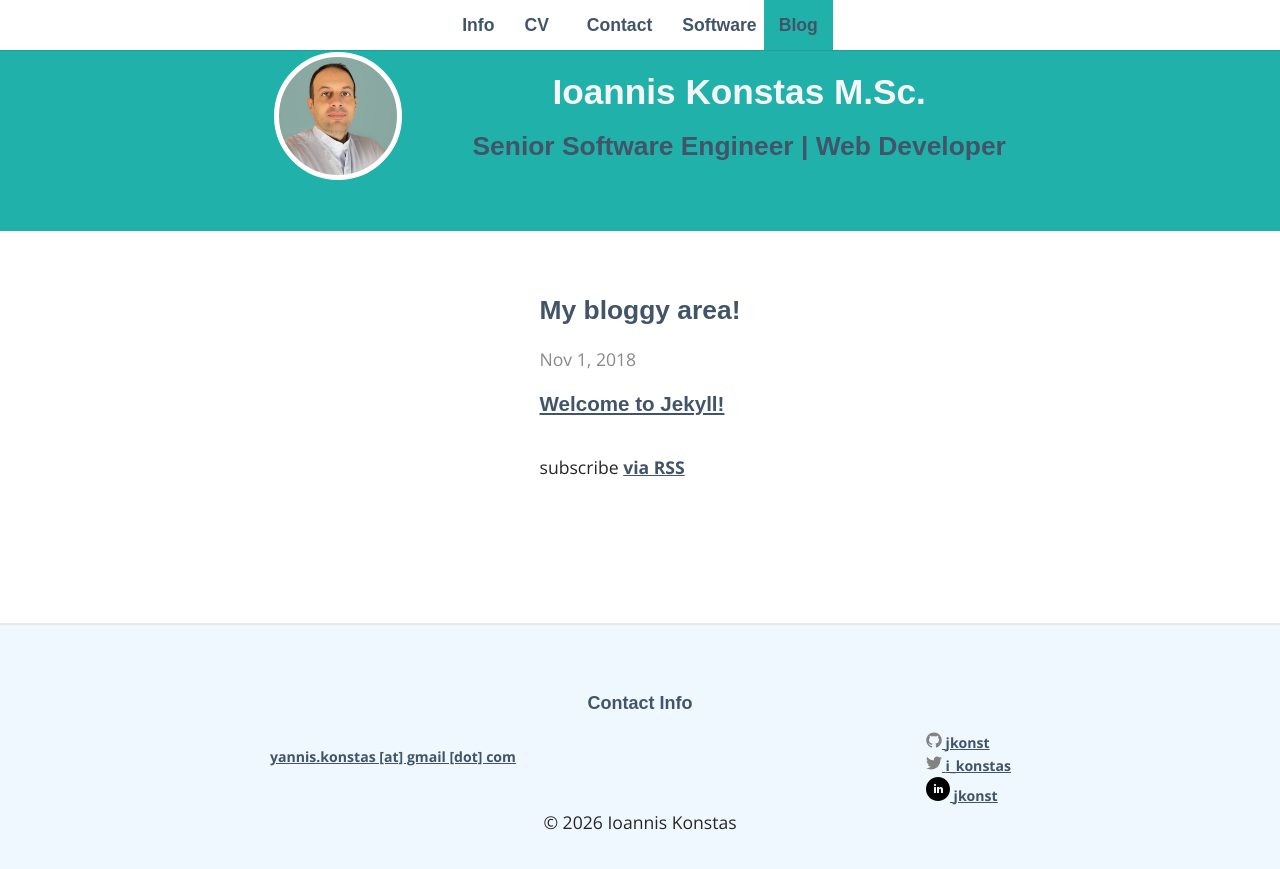
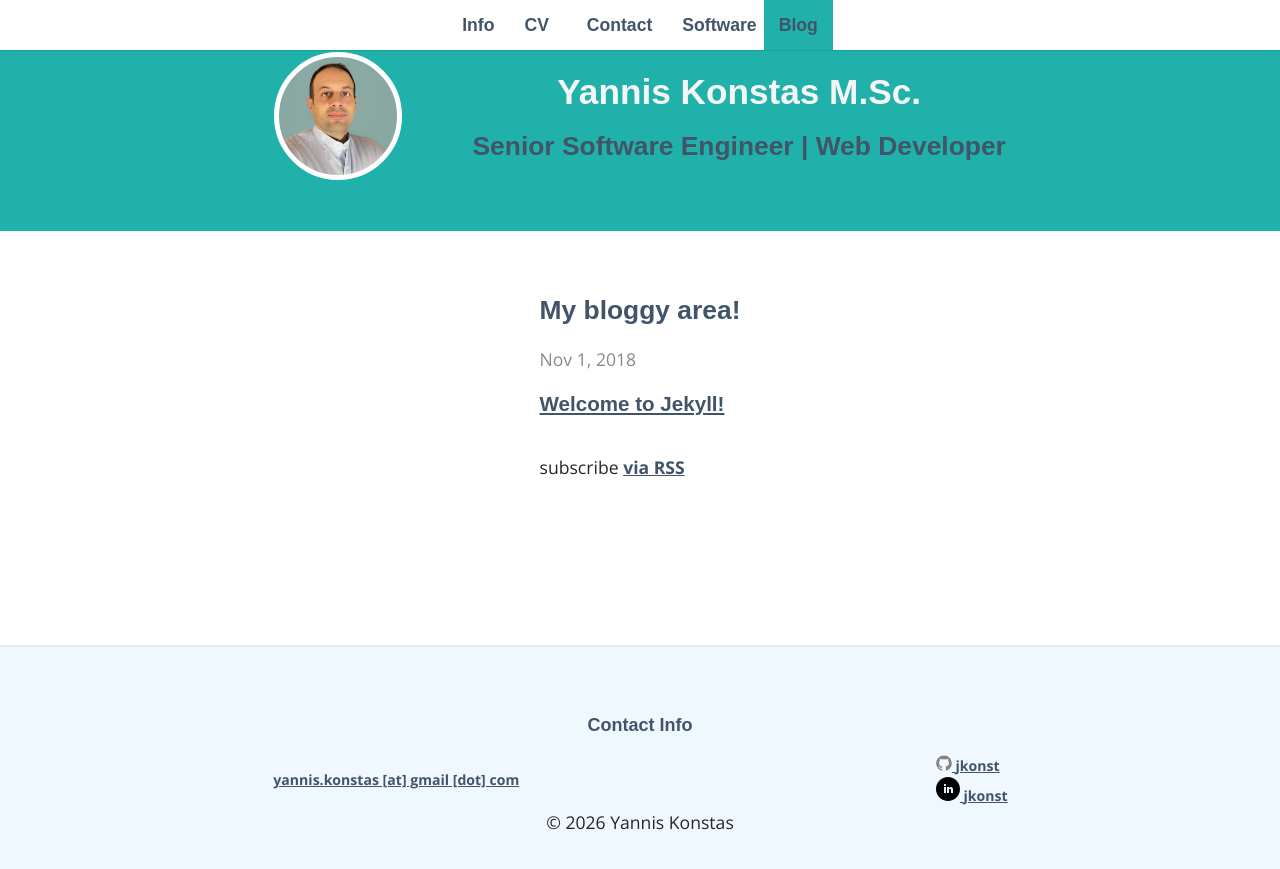
Before and after one commit to jkonst/jkonst.github.io, a Jekyll site: the page built from blog/index.html, in a window 1280 px wide. Shown: the top 869 px of the page. Built offline with Jekyll 4.4.1, drawn with Linux system fonts in a browser that asks for light colours; some web fonts are replaced.

Commit message:
chore: create repositioning branch and standardise name
Replace "Ioannis Konstas" with "Yannis Konstas" throughout config and
footer; remove twitter_username and Twitter footer link.

```diff
--- a/_config.yml
+++ b/_config.yml
@@ -1,8 +1,8 @@
 # Site Settings
-title: Ioannis Konstas
+title: Yannis Konstas
+description: "Staff Software Engineer and engineering leader with 12+ years in cross-functional delivery, team leadership, and architecture ownership. Currently at Cisco Slido. Executive MBA candidate at POLIMI GSOM."
 email: yannis.konstas@gmail.com
 baseurl: ""
-twitter_username: i_konstas
 github_username: jkonst
 
 # Build Settings
--- a/_includes/footer.html
+++ b/_includes/footer.html
@@ -1,4 +1,3 @@
-
 <footer>
 	<div class="wrapper">
 		<div class="footer-heading">Contact Info</div>
@@ -6,7 +5,8 @@
                   <div class="footer-item">
 			<ul class="contact-list">
 				<li>
-					<a href="mailto:yannis.konstas [at] gmail [dot] com">yannis.konstas [at] gmail [dot] com</a> </li>
+					<a href="mailto:yannis.konstas@gmail.com">yannis.konstas [at] gmail [dot] com</a>
+				</li>
                         </ul>
                   </div>
                   <div class="footer-item social">
@@ -19,14 +19,6 @@
 			</a>
 		     </div>
                      <div>
-			<a href="https://twitter.com/i_konstas">
-				<span class="icon icon--twitter">
-					<svg viewBox="0 0 16 16" width="16px" height="16px"><path fill="#828282" d="M15.969,3.058c-0.586,0.26-1.217,0.436-1.878,0.515c0.675-0.405,1.194-1.045,1.438-1.809c-0.632,0.375-1.332,0.647-2.076,0.793c-0.596-0.636-1.446-1.033-2.387-1.033c-1.806,0-3.27,1.464-3.27,3.27 c0,0.256,0.029,0.506,0.085,0.745C5.163,5.404,2.753,4.102,1.14,2.124C0.859,2.607,0.698,3.168,0.698,3.767 c0,1.134,0.577,2.135,1.455,2.722C1.616,6.472,1.112,6.325,0.671,6.08c0,0.014,0,0.027,0,0.041c0,1.584,1.127,2.906,2.623,3.206 C3.02,9.402,2.731,9.442,2.433,9.442c-0.211,0-0.416-0.021-0.615-0.059c0.416,1.299,1.624,2.245,3.055,2.271 c-1.119,0.877-2.529,1.4-4.061,1.4c-0.264,0-0.524-0.015-0.78-0.046c1.447,0.928,3.166,1.469,5.013,1.469 c6.015,0,9.304-4.983,9.304-9.304c0-0.142-0.003-0.283-0.009-0.423C14.976,4.29,15.531,3.714,15.969,3.058z"></path></svg>
-				</span>
-				<span class="username">i_konstas</span>
-			</a>
-		     </div>
-                     <div>
 			<a href="https://www.linkedin.com/in/jkonst" class="linkedin-icon">
 			<span class="icon icon--linkedin">
 				<svg xmlns="http://www.w3.org/2000/svg" width="24" height="24" viewBox="0 0 24 24"><path d="M12 0c-6.627 0-12 5.373-12 12s5.373 12 12 12 12-5.373 12-12-5.373-12-12-12zm-2 16h-2v-6h2v6zm-1-6.891c-.607 0-1.1-.496-1.1-1.109 0-.612.492-1.109 1.1-1.109s1.1.497 1.1 1.109c0 .613-.493 1.109-1.1 1.109zm8 6.891h-1.998v-2.861c0-1.881-2.002-1.722-2.002 0v2.861h-2v-6h2v1.093c.872-1.616 4-1.736 4 1.548v3.359z"></path></svg>
@@ -36,8 +28,7 @@
                   </div>
                 </div>
 
-      © {{ 'now' | date: "%Y" }} Ioannis Konstas
+      &copy; {{ 'now' | date: "%Y" }} Yannis Konstas
        </div>
 
-
 </footer>
```
